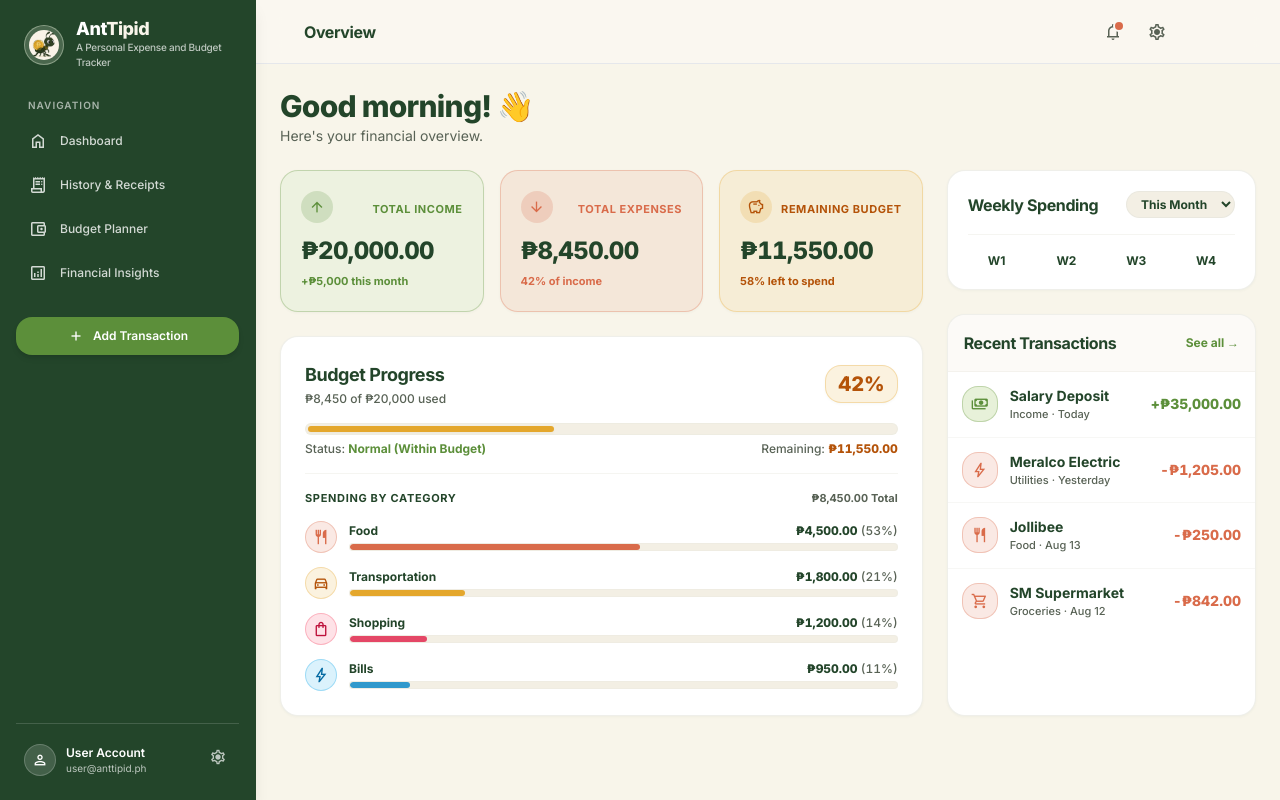
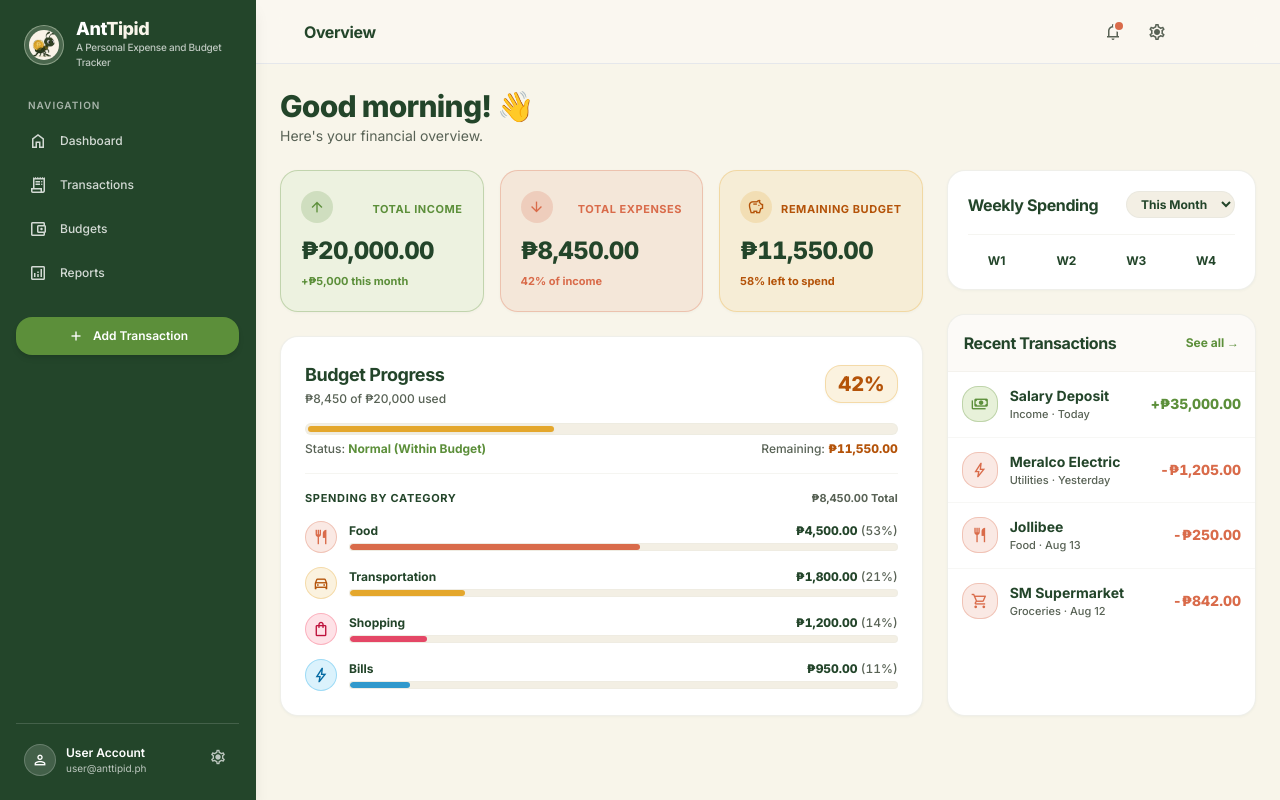
Before and after one commit to WWH16/AntTipid, a Django app: template dashboard/templates/dashboard/index.html in a window 1280 px wide. Run offline with Django 5.2, Linux system fonts and the light colour scheme; the template is opened without the code that fills it, so the values that code supplies are empty; some libraries are stand-ins or nearby versions.

Commit message:
rename the buttons on the sidebar for laptop/pc's

```diff
--- a/templates/base.html
+++ b/templates/base.html
@@ -238,15 +238,15 @@
                 </a>
                 <a id="nav-transactions" class="flex items-center gap-3 px-3 py-2.5 {% if active_nav == 'transactions' %}bg-primary text-white shadow-md font-semibold{% else %}text-white/80 hover:text-white hover:bg-white/10 font-medium{% endif %} rounded-xl transition-all duration-150 font-label-md text-xs" href="{% url 'transactions' %}">
                     <span class="material-symbols-outlined text-[20px]" {% if active_nav == 'transactions' %}style="font-variation-settings: 'FILL' 1;"{% endif %}>receipt_long</span>
-                    History & Receipts
+                    Transactions
                 </a>
                 <a id="nav-budgets" class="flex items-center gap-3 px-3 py-2.5 {% if active_nav == 'budgets' %}bg-primary text-white shadow-md font-semibold{% else %}text-white/80 hover:text-white hover:bg-white/10 font-medium{% endif %} rounded-xl transition-all duration-150 font-label-md text-xs" href="{% url 'budget' %}">
                     <span class="material-symbols-outlined text-[20px]" {% if active_nav == 'budgets' %}style="font-variation-settings: 'FILL' 1;"{% endif %}>account_balance_wallet</span>
-                    Budget Planner
+                    Budgets
                 </a>
                 <a id="nav-reports" class="flex items-center gap-3 px-3 py-2.5 {% if active_nav == 'reports' %}bg-primary text-white shadow-md font-semibold{% else %}text-white/80 hover:text-white hover:bg-white/10 font-medium{% endif %} rounded-xl transition-all duration-150 font-label-md text-xs" href="{% url 'reports' %}">
                     <span class="material-symbols-outlined text-[20px]" {% if active_nav == 'reports' %}style="font-variation-settings: 'FILL' 1;"{% endif %}>analytics</span>
-                    Financial Insights
+                    Reports
                 </a>
                 {% endblock %}
             </div>
--- a/templates/components/bottom_nav.html
+++ b/templates/components/bottom_nav.html
@@ -2,7 +2,7 @@
 <nav class="fixed bottom-0 left-0 w-full flex justify-around items-center px-2 py-2 pb-safe bg-deep-forest text-white border-t border-deep-forest/80 shadow-[0_-4px_20px_rgba(35,69,42,0.25)] z-50 md:hidden">
     <a id="bnav-home" class="flex flex-col items-center justify-center py-1 min-h-[44px] {% if active_nav == 'dashboard' %}text-white font-bold{% else %}text-white/70 font-medium{% endif %} hover:text-white active:scale-90 transition-all w-[20%]" href="{% url 'dashboard' %}">
         <span class="material-symbols-outlined text-[22px]" {% if active_nav == 'dashboard' %}style="font-variation-settings: 'FILL' 1;"{% endif %}>home</span>
-        <span class="font-label-sm text-[10px] leading-tight mt-0.5">Home</span>
+        <span class="font-label-sm text-[10px] leading-tight mt-0.5">Dashboard</span>
     </a>
     <a id="bnav-history" class="flex flex-col items-center justify-center py-1 min-h-[44px] {% if active_nav == 'transactions' %}text-white font-bold{% else %}text-white/70 font-medium{% endif %} hover:text-white active:scale-90 transition-all w-[20%]" href="{% url 'transactions' %}">
         <span class="material-symbols-outlined text-[22px]" {% if active_nav == 'transactions' %}style="font-variation-settings: 'FILL' 1;"{% endif %}>receipt_long</span>
```
